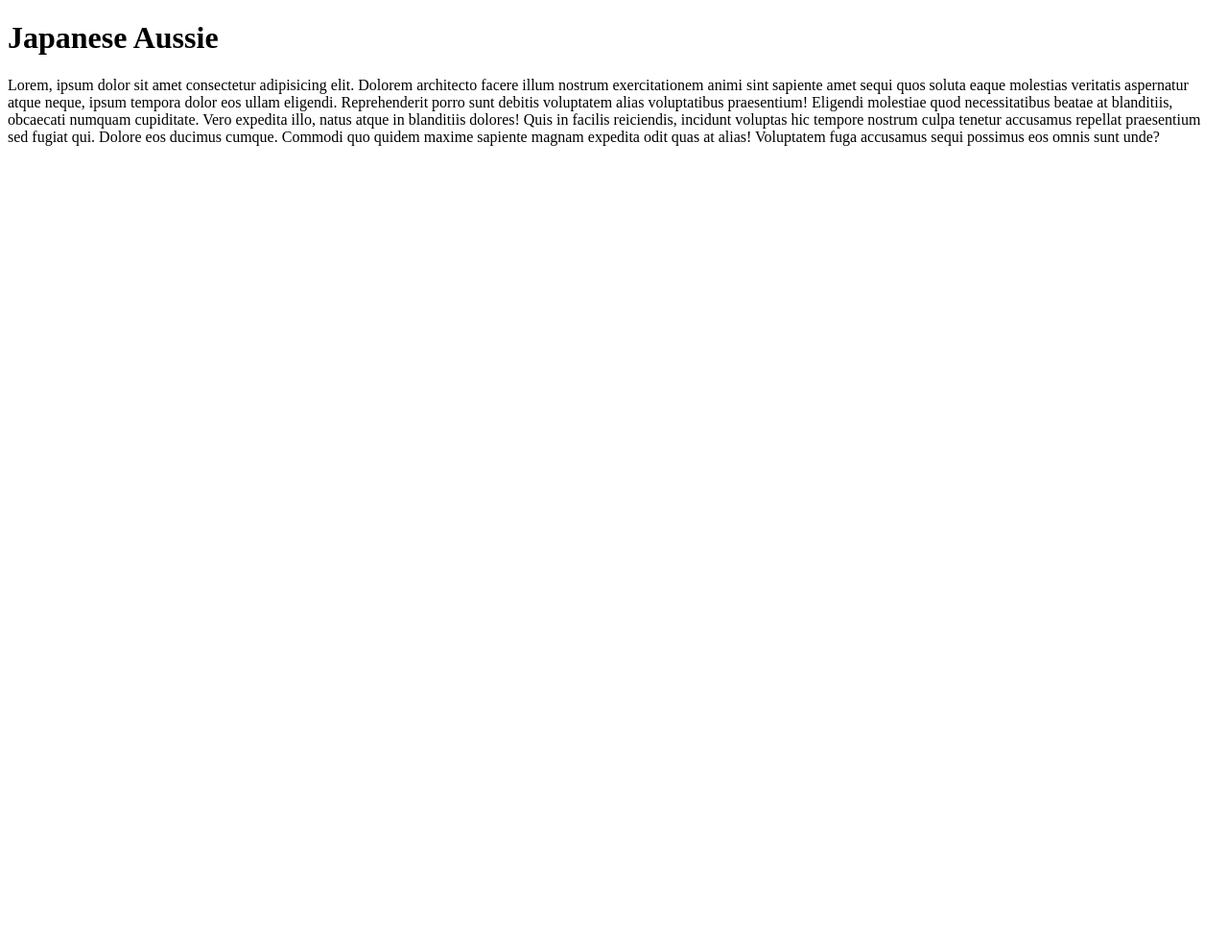
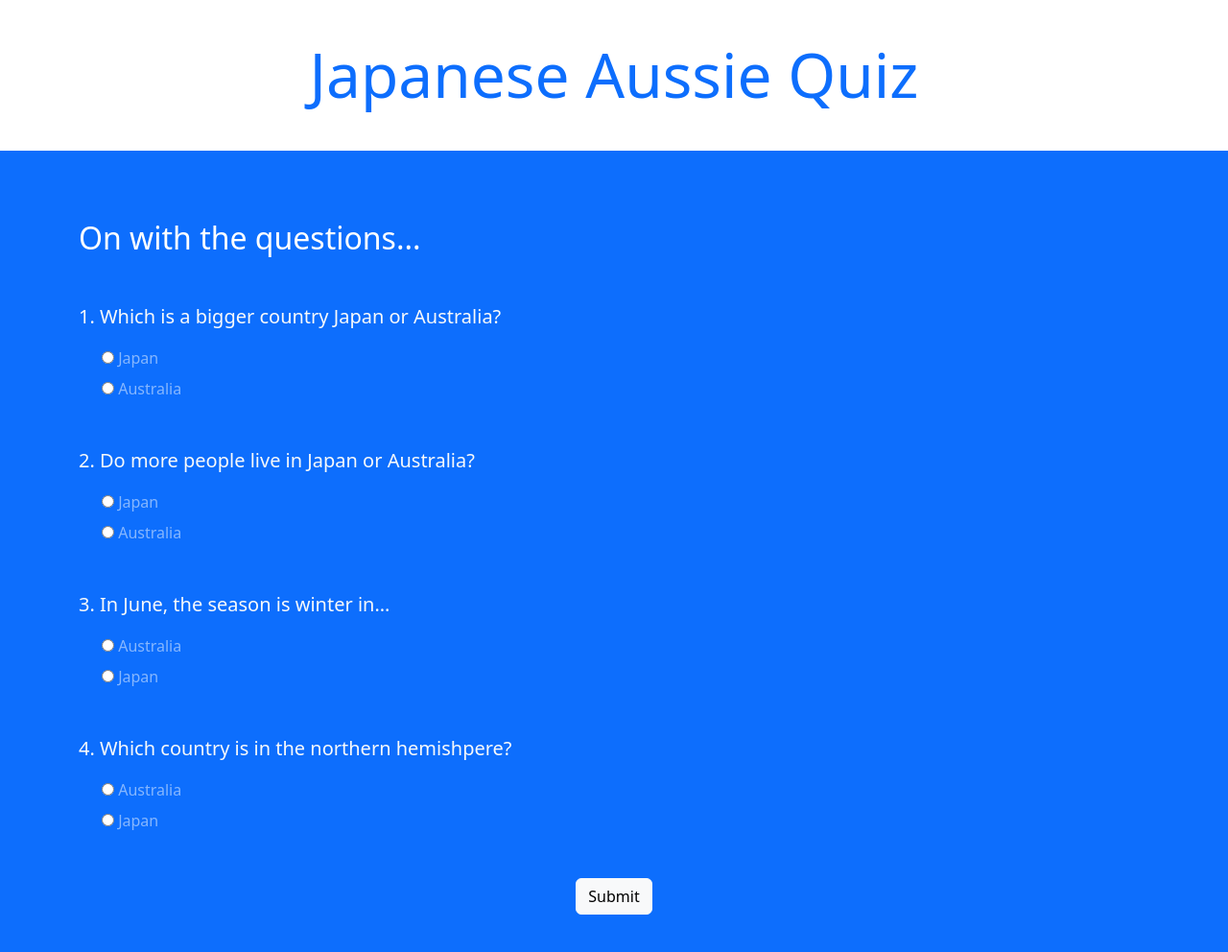
Before and after one commit to barryjb/Japanese-Aussie, a plain HTML site: page index.html in a window 1280 px wide. Shown: the whole page at 96% size. Before the commit the page ends 800 px from the top, so only its background shows below. Drawn offline with nearby package versions, Linux system fonts and the light colour scheme.

Commit message:
First iteration complete.

```diff
--- /dev/null
+++ b/app.js
@@ -0,0 +1,37 @@
+const correctAnswers = ['B', 'A', 'A', 'B'];
+const form = document.querySelector('.quiz-form');
+const result = document.querySelector('.result');
+
+form.addEventListener('submit', e => {
+    e.preventDefault();
+
+    let score = 0;
+    const userAnswers = [form.q1.value, form.q2.value, form.q3.value, form.q4.value];
+
+    //check answers
+    userAnswers.forEach((answer, index) => {
+        if(answer === correctAnswers[index]){
+            score += 25;
+        }
+    });
+
+    // show result on page
+    scrollTo(0,0);
+    setTimeout(() => {
+        result.classList.remove('d-none');
+    }, 1000);
+
+    let output = 0;
+    setTimeout(() => {
+    const timer = setInterval(() => {
+        result.querySelector('span').textContent = `${output}%`;
+        if(output === score){
+            clearInterval(timer);
+        } else {
+            output++;
+        }
+    }, 30);
+    }, 1000);
+
+
+});
--- a/index.html
+++ b/index.html
@@ -1,13 +1,86 @@
-<!DOCTYPE html>
 <html lang="en">
 <head>
-    <meta charset="UTF-8">
-    <meta http-equiv="X-UA-Compatible" content="IE=edge">
-    <meta name="viewport" content="width=device-width, initial-scale=1.0">
-    <title>Japanese Aussie | Home</title>
+  <meta charset="UTF-8">
+  <meta name="viewport" content="width=device-width, initial-scale=1.0">
+  <meta http-equiv="X-UA-Compatible" content="ie=edge">
+  <title>Japanese Aussie Quiz</title>
+  <!-- <link rel="stylesheet" href="https://stackpath.bootstrapcdn.com/bootstrap/4.3.1/css/bootstrap.min.css" integrity="sha384-ggOyR0iXCbMQv3Xipma34MD+dH/1fQ784/j6cY/iJTQUOhcWr7x9JvoRxT2MZw1T" crossorigin="anonymous"> -->
+  <link href="https://cdn.jsdelivr.net/npm/bootstrap@5.3.3/dist/css/bootstrap.min.css" rel="stylesheet" integrity="sha384-QWTKZyjpPEjISv5WaRU9OFeRpok6YctnYmDr5pNlyT2bRjXh0JMhjY6hW+ALEwIH" crossorigin="anonymous">
 </head>
 <body>
-    <h1>Japanese Aussie</h1>
-    <p>Lorem, ipsum dolor sit amet consectetur adipisicing elit. Dolorem architecto facere illum nostrum exercitationem animi sint sapiente amet sequi quos soluta eaque molestias veritatis aspernatur atque neque, ipsum tempora dolor eos ullam eligendi. Reprehenderit porro sunt debitis voluptatem alias voluptatibus praesentium! Eligendi molestiae quod necessitatibus beatae at blanditiis, obcaecati numquam cupiditate. Vero expedita illo, natus atque in blanditiis dolores! Quis in facilis reiciendis, incidunt voluptas hic tempore nostrum culpa tenetur accusamus repellat praesentium sed fugiat qui. Dolore eos ducimus cumque. Commodi quo quidem maxime sapiente magnam expedita odit quas at alias! Voluptatem fuga accusamus sequi possimus eos omnis sunt unde?</p>
+
+  <!-- top section -->
+  <div class="intro py-3 bg-white text-center">
+    <div class="container">
+      <h2 class="text-primary display-3 my-4">Japanese Aussie Quiz</h2>
+    </div>
+  </div>
+
+  <!-- result section -->
+  <div class="result py-4 d-none bg-light text-center">
+    <div class="container lead">
+        <p>You score is <span class="text-primary display-4 p-3">0%</span>!</p>
+    </div>
+  </div>
+
+  <!-- quiz section -->
+  <div class="quiz py-4 bg-primary">
+    <div class="container">
+      <h2 class="my-5 text-white">On with the questions...</h2>
+
+      <form class="quiz-form text-light">
+        <div class="my-5">
+          <p class="lead font-weight-normal">1. Which is a bigger country Japan or Australia?</p>
+          <div class="form-check my-2 text-white-50">
+            <input type="radio" name="q1" value="A">
+            <label class="form-check-label">Japan</label>
+          </div>
+          <div class="form-check my-2 text-white-50">
+            <input type="radio" name="q1" value="B">
+            <label class="form-check-label">Australia</label>
+          </div>
+        </div>
+        <div class="my-5">
+          <p class="lead font-weight-normal">2. Do more people live in Japan or Australia?</p>
+          <div class="form-check my-2 text-white-50">
+            <input type="radio" name="q2" value="A">
+            <label class="form-check-label">Japan</label>
+          </div>
+          <div class="form-check my-2 text-white-50">
+            <input type="radio" name="q2" value="B">
+            <label class="form-check-label">Australia</label>
+          </div>
+        </div>
+        <div class="my-5">
+          <p class="lead font-weight-normal">3. In June, the season is winter in...</p>
+          <div class="form-check my-2 text-white-50">
+            <input type="radio" name="q3" value="A">
+            <label class="form-check-label">Australia</label>
+          </div>
+          <div class="form-check my-2 text-white-50">
+            <input type="radio" name="q3" value="B">
+            <label class="form-check-label">Japan</label>
+          </div>
+        </div>
+        <div class="my-5">
+          <p class="lead font-weight-normal">4. Which country is in the northern hemishpere?</p>
+          <div class="form-check my-2 text-white-50">
+            <input type="radio" name="q4" value="A">
+            <label class="form-check-label">Australia</label>
+          </div>
+          <div class="form-check my-2 text-white-50">
+            <input type="radio" name="q4" value="B">
+            <label class="form-check-label">Japan</label>
+          </div>
+        </div>
+        <div class="text-center">
+          <input type="submit" class="btn btn-light">
+        </div>
+      </form>
+
+    </div>
+  </div>
+
+  <script src="app.js"></script>
 </body>
 </html>
```
